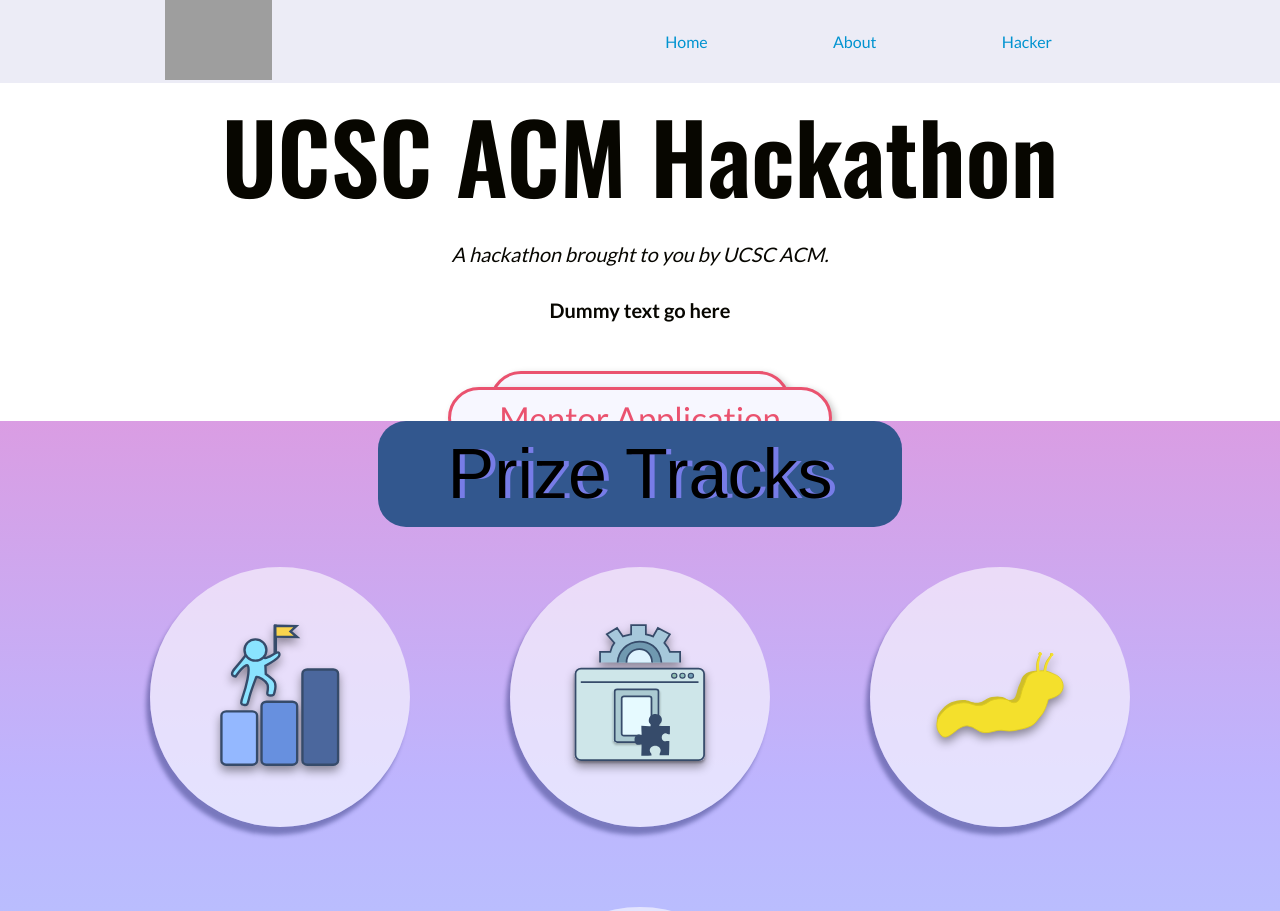
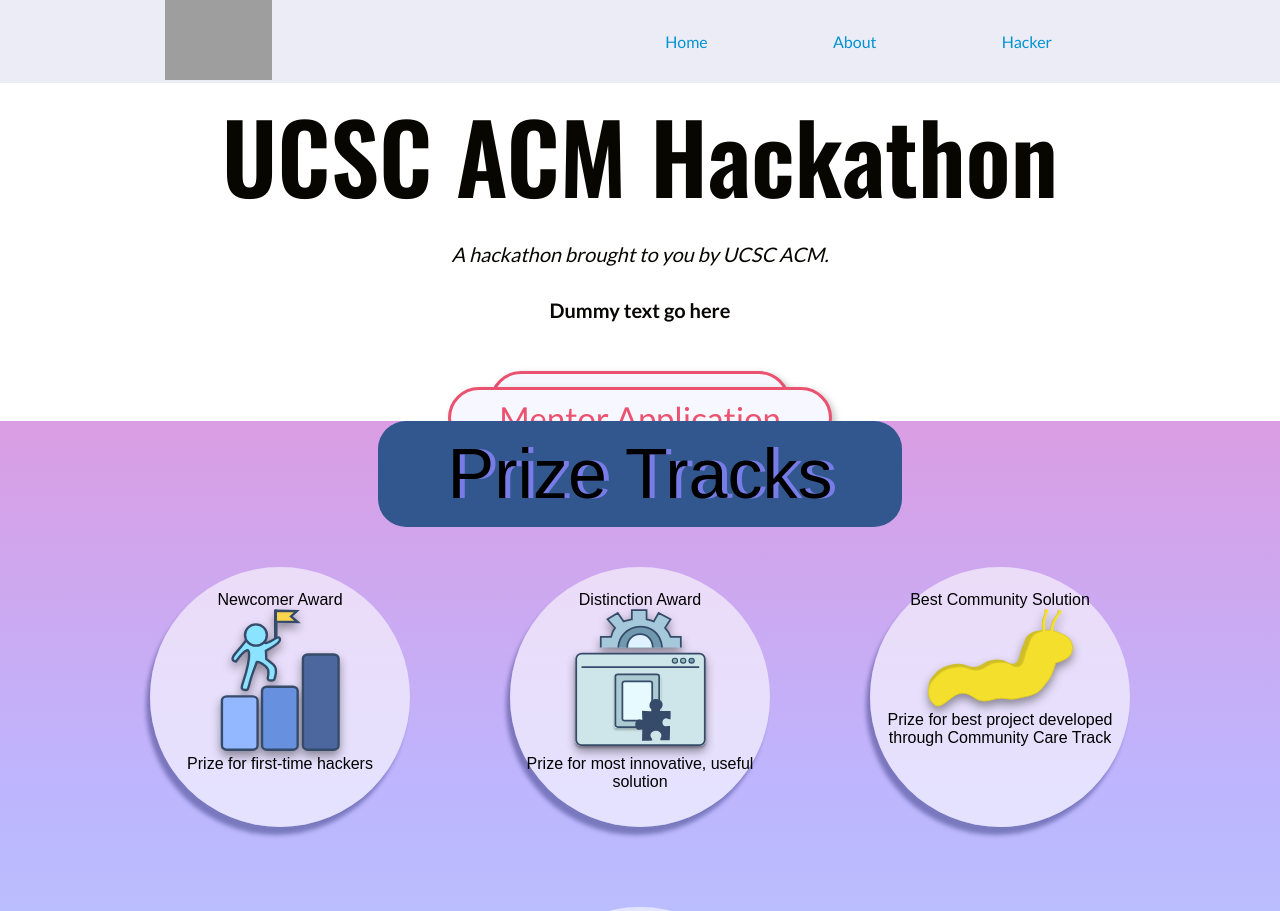
Before and after one commit to russellelliott/UCSC-ACM-Hackathon-Website, a React (Create React App) app: page / in a window 1280 px wide. Shown: the top 911 px of the page. Built offline with nearby package versions, Linux system fonts and the light colour scheme; grey boxes are pictures that could not be loaded.

Commit message:
adjusted content and padding

```diff
--- a/src/components/PrizeTracks/Circle.js
+++ b/src/components/PrizeTracks/Circle.js
@@ -2,9 +2,9 @@
 import "./PrizeTracks.css";
 
 export default function Circle(props) {
-    const [isHovered, setHover] = React.useState(false)
+    //const [isHovered, setHover] = React.useState(false)
     return (
-        <div
+        /*<div
             className='prizeTracks__images__container'
             onMouseEnter={() => setHover(true)}
             onMouseLeave={() => setHover(false)}
@@ -15,6 +15,11 @@
                 </div>
             ) : null}
             <div className='prizeTracks__images__container--image'>{props.image}</div>
+        </div>*/
+        <div className='prizeTracks__images__container'>
+            <div className='prizeTracks__images__container--image'>{props.hoverText}</div>
+            <div className='prizeTracks__images__container--image'>{props.image}</div>
+            <div className='prizeTracks__images__container--image'>{props.info}</div>
         </div>
     );
 }
--- a/src/components/PrizeTracks/PrizeTracks.css
+++ b/src/components/PrizeTracks/PrizeTracks.css
@@ -42,11 +42,12 @@
         min-height: 260px;
         border-radius: 50%;
         background-color: rgba(255, 255, 255, 0.6);
-        display: flex;
+        /*display: flex;*/
         justify-content: center;
         align-items: center;
-        position: relative;
+        /*position: relative;*/
         box-shadow: -4px 8px 4px rgba(20, 28, 94, 0.4);
+        padding-top:3vh;
         }
         .prizeTracks__images__container--hover {
           background-color: #162C7B;
--- a/src/components/PrizeTracks/PrizeTracks.js
+++ b/src/components/PrizeTracks/PrizeTracks.js
@@ -12,21 +12,25 @@
       <Newcomer className='prizeTracks--svg-shadow prizeTracks--track-img-dimensions' />,
       "Newcomer Award",
       0,
+      "Prize for first-time hackers",
     ],
     [
       <Distinction className='prizeTracks--svg-shadow prizeTracks--track-img-dimensions-justice' />,
       "Distinction Award",
       2,
+      "Prize for most innovative, useful solution",
     ],
     [
       <Community className='prizeTracks--svg-shadow prizeTracks--track-img-dimensions-education' />,
       "Best Community Solution",
       1,
+      "Prize for best project developed through Community Care Track",
     ],
     [
       <GlobalImpact className='prizeTracks--svg-shadow prizeTracks--track-img-dimensions' />,
       "Best Global Impact Solution",
       3,
+      "Prize for best project developed through World Vision Track",
     ],
   ]
 
@@ -47,6 +51,7 @@
                 image={image[0]}
                 hoverText={image[1]}
                 key={image[2]}
+                info={image[3]}
                 />
             ))}
             </div>
```
